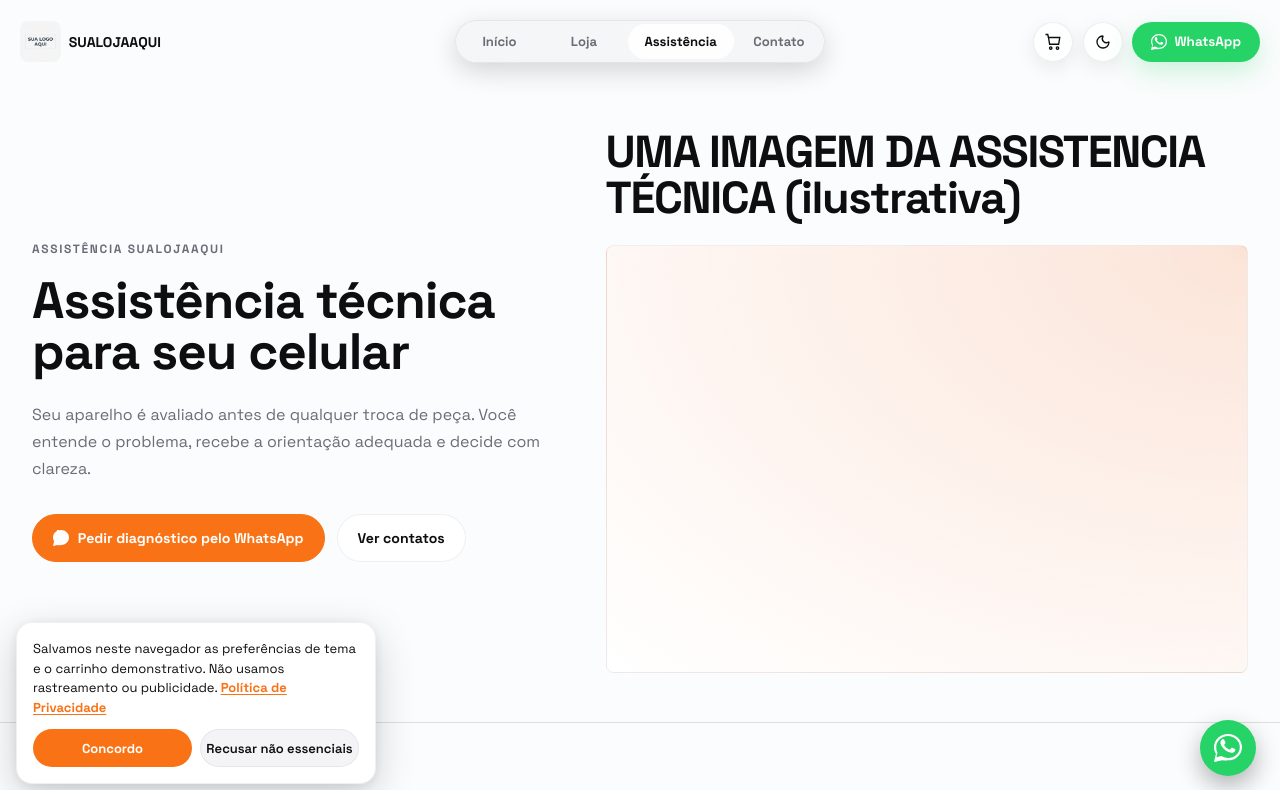
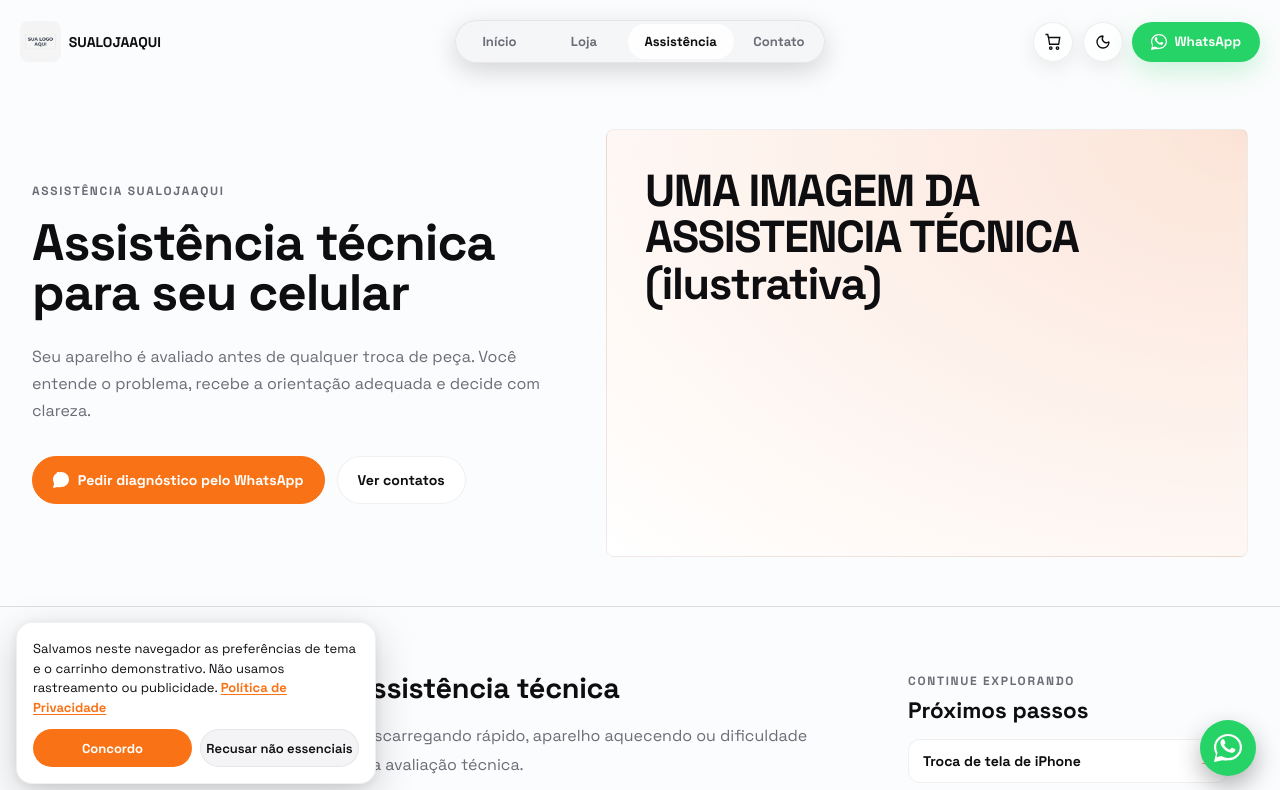
Before and after one commit to crdso/templatecelular, a React (Vite) app: page /assistencia in a window 1280 px wide. Shown: the top 790 px of the page. Built offline with nearby package versions, Linux system fonts and the light colour scheme.

Commit message:
fix: place assistance heading inside the single card

```diff
--- a/src/pages/Assistencia.css
+++ b/src/pages/Assistencia.css
@@ -82,8 +82,9 @@
 .assist-btn-secondary{ background: var(--site-panel); border-color: var(--site-border); color: var(--site-text); }
 
 .assist-hero-visual{min-width:0;order:-1}
-.assist-hero-visual h2{font-size:clamp(32px,3.5vw,48px);line-height:1.03;font-weight:800;letter-spacing:-.03em;margin:0 0 24px;color:var(--site-text);overflow-wrap:anywhere}
+.assist-hero-visual h2{font-size:clamp(28px,3.5vw,48px);line-height:1.03;font-weight:800;letter-spacing:-.03em;margin:0;color:var(--site-text);overflow-wrap:anywhere}
 .assist-hero-media{
+  padding:clamp(20px,3vw,40px);
   margin: 0;
   width: 100%;
   height: auto;
--- a/src/pages/Assistencia.jsx
+++ b/src/pages/Assistencia.jsx
@@ -34,8 +34,9 @@ export default function Assistencia(){
             </div>
           </div>
           <div className="assist-hero-visual">
-            <h2>UMA IMAGEM DA ASSISTENCIA TÉCNICA (ilustrativa)</h2>
-            <figure className="assist-hero-media" aria-label="Espaço para imagem ilustrativa da assistência técnica" />
+            <figure className="assist-hero-media" aria-label="Espaço para imagem ilustrativa da assistência técnica">
+              <h2>UMA IMAGEM DA ASSISTENCIA TÉCNICA (ilustrativa)</h2>
+            </figure>
           </div>
         </div>
       </section>
```
